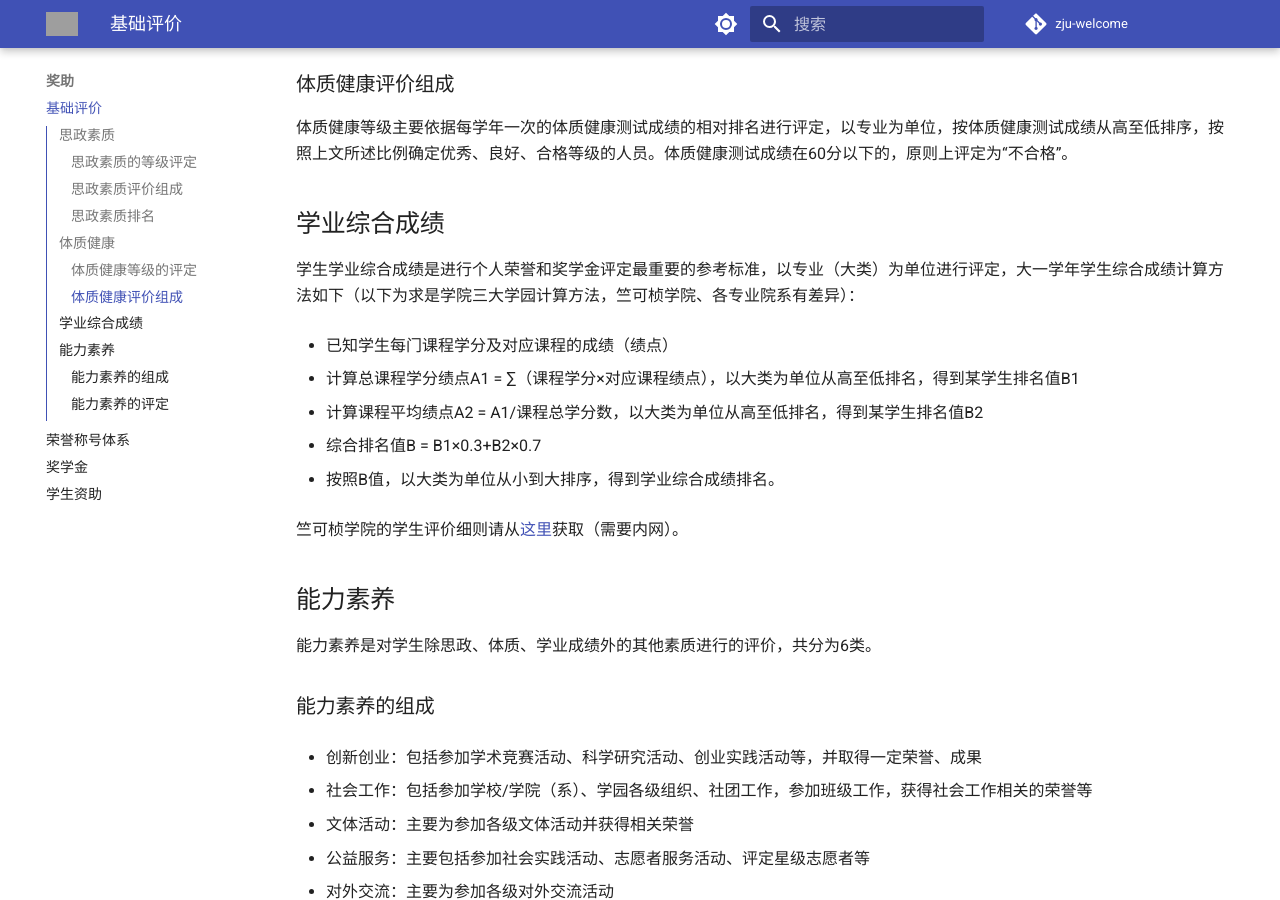
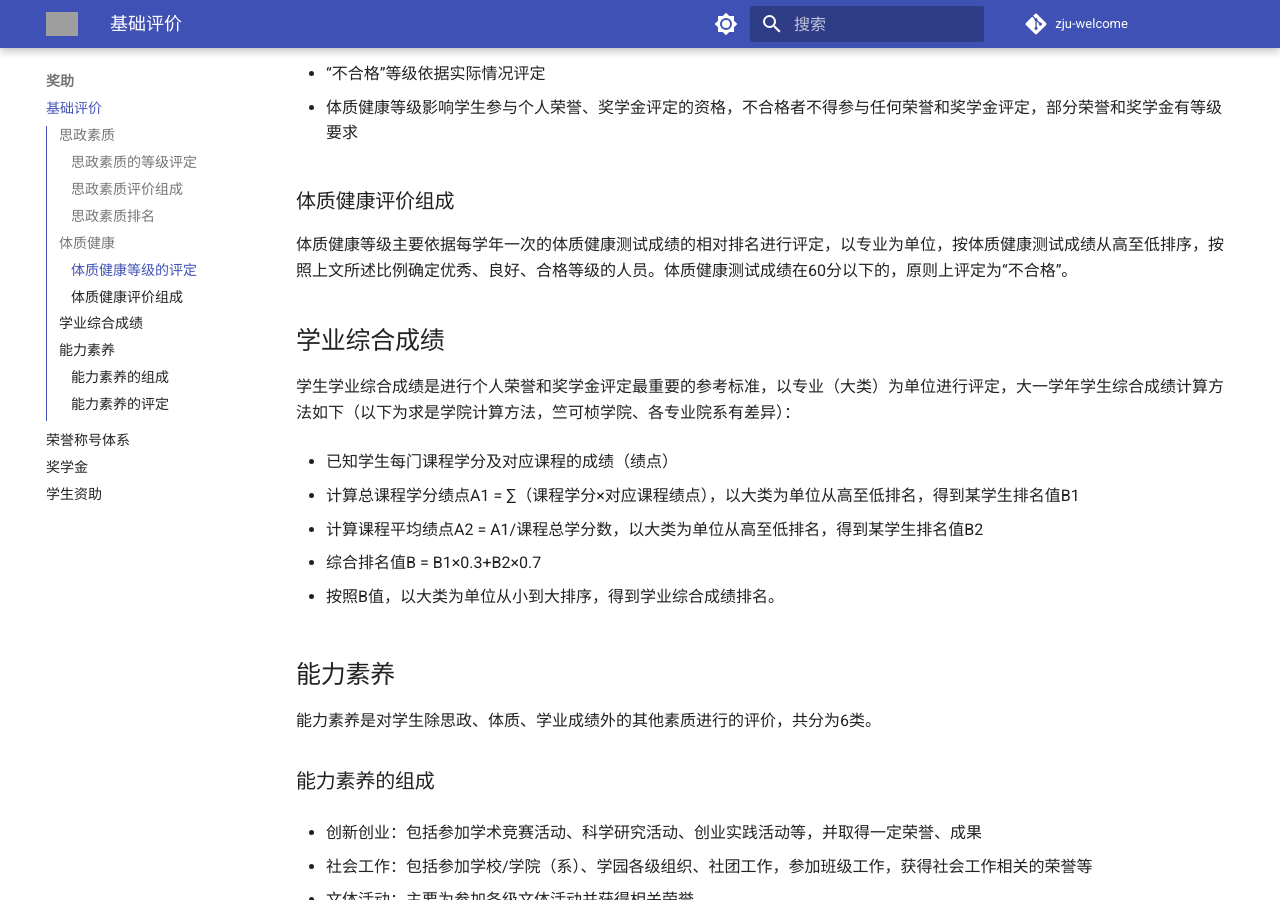
Before and after one commit to mini-full/zju-welcome, an MkDocs documentation site: the page built from docs/awards&grants/evaluation.md, in a window 1280 px wide and 900 px high, scrolled down 1545 px. Built offline with MkDocs 1.6.1 and Material for MkDocs 9.7.7, drawn with Linux system fonts in a browser that asks for light colours; comment, search, counter and statistics services are not loaded; some of the changed text lies outside the part shown; grey boxes are pictures that could not be loaded.

Commit message:
更新求是学院评价细则

```diff
--- a/docs/awards&grants/evaluation.md
+++ b/docs/awards&grants/evaluation.md
@@ -64,7 +68,7 @@
 
 ## 学业综合成绩
 
-学生学业综合成绩是进行个人荣誉和奖学金评定最重要的参考标准，以专业（大类）为单位进行评定，大一学年学生综合成绩计算方法如下（以下为求是学院三大学园计算方法，竺可桢学院、各专业院系有差异）：
+学生学业综合成绩是进行个人荣誉和奖学金评定最重要的参考标准，以专业（大类）为单位进行评定，大一学年学生综合成绩计算方法如下（以下为求是学院计算方法，竺可桢学院、各专业院系有差异）：
 
 - 已知学生每门课程学分及对应课程的成绩（绩点）
 
@@ -75,8 +79,6 @@
 - 综合排名值B = B1×0.3+B2×0.7
 
 - 按照B值，以大类为单位从小到大排序，得到学业综合成绩排名。
-
-竺可桢学院的学生评价细则请从[这里](http://office.ckc.zju.edu.cn/2023/0215/c35002a2715999/page.psp)获取（需要内网）。
 
 ## 能力素养
 
```
Also changed, not shown: other parts of docs/awards&grants/evaluation.md (+4 -0 lines).
